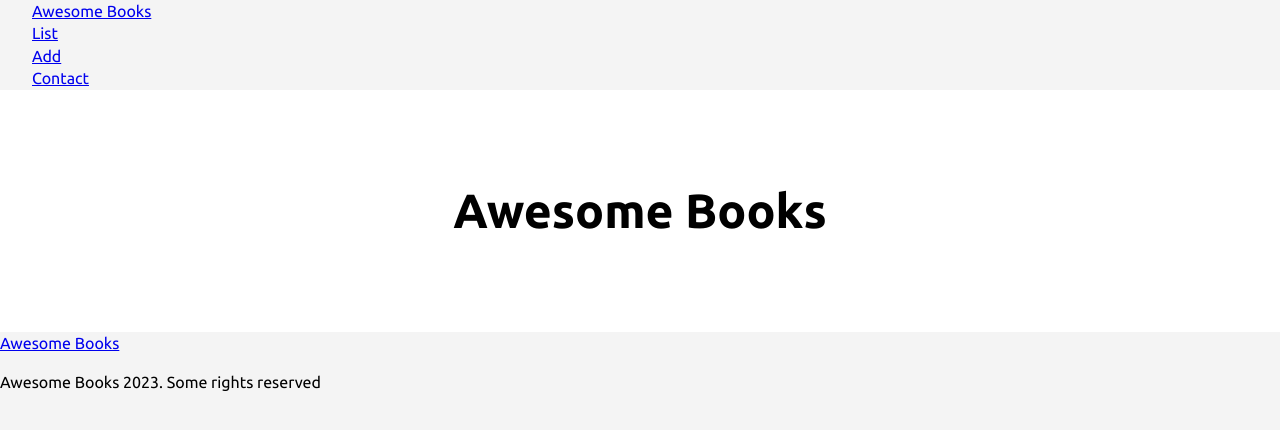
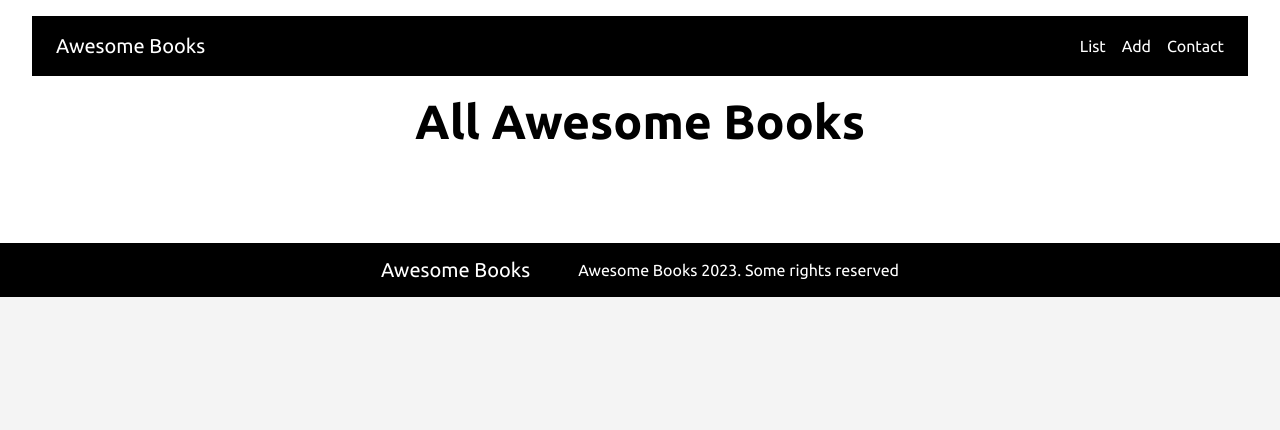
Before and after one commit to Timbar09/Awesome-Books, a website: page index.html in a window 1280 px wide. Drawn offline with Linux system fonts and the light colour scheme.

Commit message:
Add header and footer CSS

```diff
--- a/index.html
+++ b/index.html
@@ -4,16 +4,10 @@
     <meta charset="UTF-8" />
     <meta http-equiv="X-UA-Compatible" content="IE=edge" />
     <meta name="viewport" content="width=device-width, initial-scale=1.0" />
-    <script
-      src="https://kit.fontawesome.com/a1e854484d.js"
-      crossorigin="anonymous"
-    ></script>
+    <script src="https://kit.fontawesome.com/a1e854484d.js" crossorigin="anonymous"></script>
     <link rel="preconnect" href="https://fonts.googleapis.com" />
     <link rel="preconnect" href="https://fonts.gstatic.com" crossorigin />
-    <link
-      href="https://fonts.googleapis.com/css2?family=Ubuntu:wght@300;400;500;700&display=swap"
-      rel="stylesheet"
-    />
+    <link href="https://fonts.googleapis.com/css2?family=Ubuntu:wght@300;400;500;700&display=swap" rel="stylesheet" />
     <link rel="stylesheet" href="style.css" />
     <title>Awesome Books</title>
     <script defer src="app/js/script.js"></script>
@@ -35,9 +29,9 @@
     </header>
 
     <main class="main">
-      <section id="books-list" class="books-container hero display">
+      <section id="books-list" class="books-container hero">
         <div class="container container-pall">
-          <h1 class="hero__title">Awesome Books</h1>
+          <h1 class="hero__title">All Awesome Books</h1>
 
           <ul class="hero__collection"></ul>
         </div>
@@ -50,24 +44,12 @@
           <form action="" class="form__content">
             <div class="form-input">
               <label class="title-label" for="title"></label>
-              <input
-                class="input-text book-title"
-                placeholder="Title"
-                type="text"
-                id="title"
-                required
-              />
+              <input class="input-text book-title" placeholder="Title" type="text" id="title" required />
             </div>
 
             <div class="form-input">
               <label class="Author-label" for="author"></label>
-              <input
-                class="input-text book-author"
-                placeholder="Author"
-                type="text"
-                id="author"
-                required
-              />
+              <input class="input-text book-author" placeholder="Author" type="text" id="author" required />
             </div>
 
             <div class="form-btn">
@@ -82,9 +64,7 @@
           <h2 class="section__title">Conatct Information</h2>
 
           <p class="contact__description">
-            Do you have any questions or just want to say "Hello"?<span
-              >Connect with us:</span
-            >
+            Do you have any questions or just want to say "Hello"?<span>Connect with us:</span>
           </p>
 
           <div class="contact__details">
--- a/style.css
+++ b/style.css
@@ -12,6 +12,7 @@ html {
 body {
   --lightGrey: rgb(244, 244, 244);
   --white: rgb(255, 255, 255);
+  --black: rgb(0, 0, 0);
   --danger: rgb(240, 28, 28);
   --lime: rgb(28, 187, 28);
 
@@ -36,14 +37,57 @@ body {
   padding-left: 2rem;
 }
 
+.container-pall {
+  padding: 3rem 2rem;
+}
+
 ul {
   margin: 0;
   padding: 0;
   list-style: none;
 }
 
-.container-pall {
-  padding: 3rem 2rem;
+a {
+  text-decoration: none;
+  color: inherit;
+}
+
+.header {
+  position: fixed;
+  inset: 0 0 auto;
+  padding-top: 1rem;
+  padding-bottom: 1rem;
+}
+
+.logo {
+  font-size: 1.25rem;
+}
+
+.nav,
+.nav__links,
+.footer .container {
+  display: flex;
+  align-items: center;
+}
+
+.nav {
+  justify-content: space-between;
+  gap: 2rem;
+  padding: 1rem 1.5rem;
+  color: var(--white);
+  background-color: var(--black);
+}
+
+.nav__links {
+  gap: 1rem;
+}
+
+.nav__link {
+  transition: opacity 150ms ease-in-out;
+}
+
+.nav__link:hover {
+  opacity: 0.8;
 }
 
 .hero {
@@ -68,7 +112,7 @@ ul {
   padding: 0 1rem;
   display: grid;
   grid-template-columns: repeat(2, 1fr) 0.25fr;
-  border-bottom: solid 1px black;
+  border-bottom: solid 1px var(--black);
 }
 
 .hero__book:nth-child(odd) {
@@ -84,11 +128,10 @@ ul {
   height: max-content;
   align-self: center;
   font-family: 'Ubuntu', sans-serif;
-  border: solid black;
+  border: solid var(--black);
   color: var(--white);
-  background-color: black;
-  transition: border-radius 150ms ease-in-out, box-shadow 150ms ease-in-out,
-    background-color 150ms ease-in-out;
+  background-color: var(--black);
+  transition: border-radius 150ms ease-in-out, box-shadow 150ms ease-in-out, background-color 150ms ease-in-out;
 }
 
 .hero__book-remove:hover {
@@ -118,7 +161,7 @@ ul {
   padding: 0.5rem;
   width: 100%;
   border-radius: 0;
-  border: solid 1px black;
+  border: solid 1px var(--black);
 }
 
 .form-input:not(:last-child) {
@@ -131,11 +174,10 @@ ul {
   padding: 0.5rem 1rem;
   font-family: 'Ubuntu', sans-serif;
   color: var(--white);
-  background-color: black;
-  border: solid 3px black;
+  background-color: var(--black);
+  border: solid 3px var(--black);
   border-radius: 0;
-  transition: border-radius 150ms ease-in-out, box-shadow 150ms ease-in-out,
-    background-color 150ms ease-in-out;
+  transition: border-radius 150ms ease-in-out, box-shadow 150ms ease-in-out, background-color 150ms ease-in-out;
 }
 
 .book-add:hover {
@@ -144,10 +186,16 @@ ul {
   box-shadow: 0.25rem 0.25rem 1rem rgba(0, 0, 0, 0.18);
 }
 
-.display {
-  display: block;
-}
-
 .close {
   display: none;
 }
+
+.footer {
+  color: var(--white);
+  background-color: var(--black);
+}
+
+.footer .container {
+  justify-content: center;
+  gap: 3rem;
+}
```
